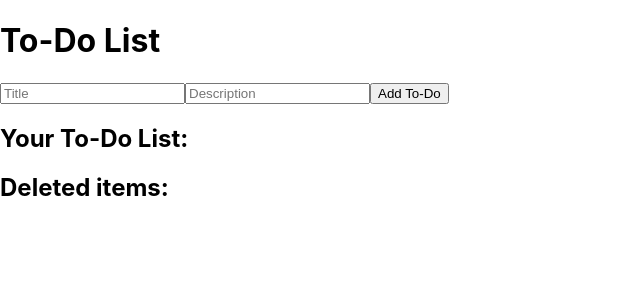
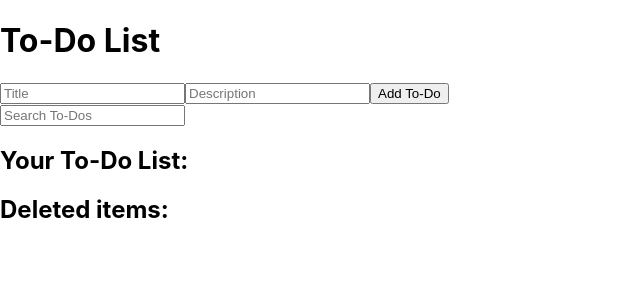
Before and after one commit to tijana333/react-app, a React (Create React App) app: page / in a window 1280 px wide. Shown: the top 300 px of the page, without its empty margins (0-640 px from the left). Built offline with nearby package versions, Linux system fonts and the light colour scheme.

Commit message:
TDL-3: Updated search options

```diff
--- a/src/App.js
+++ b/src/App.js
@@ -9,6 +9,7 @@ function App() {
     description: "",
   });
 
+  const [searchQuery, setSearchQuery] = useState("");
   const addTodo = (newTodo) => {
     const todoToAdd = { id: Date.now(), ...newTodo };
     setTodos((prev) => [...prev, newTodo]);
@@ -24,7 +25,7 @@ function App() {
 
   // azuriranje
 
-  const updateTodo = (id, updatedContent) => {
+  const updateTodo = (id) => {
     setTodos((prev) =>
       prev.map((todo) =>
         todo.id === id
@@ -63,10 +64,13 @@ function App() {
     setNewTodo({ title: "", description: "" });
   };
 
+  const filteredTodos = [...todos, ...deletedTodos].filter((todo) =>
+    todo.title.toLowerCase().includes(searchQuery.toLowerCase())
+  );
+
   return (
     <div className="App">
       <h1>To-Do List</h1>
-
       <form onSubmit={handleSubmit}>
         <input
           type="text"
@@ -88,6 +92,24 @@ function App() {
 
         <button type="submit">Add To-Do</button>
       </form>
+      <input
+        type="text"
+        placeholder="Search To-Dos"
+        value={searchQuery}
+        onChange={(e) => setSearchQuery(e.target.value)}
+      />
+      {/* Dinamicki predlozi */}
+      {searchQuery && (
+        <ul>
+          {filteredTodos.map((todo, index) => (
+            <li key={index}>
+              {todo.title} - {todo.description}
+              {""}
+              {todos.includes(todo) ? "(Active)" : "(Deleted)"}
+            </li>
+          ))}
+        </ul>
+      )}
       <h2>Your To-Do List:</h2>
       <ul>
         {todos.map((todo, index) => (
@@ -99,7 +121,6 @@ function App() {
           </li>
         ))}
       </ul>
-
       {currentTodo && (
         <form onSubmit={handleUpdateSubmit}>
           <input
@@ -121,7 +142,6 @@ function App() {
           <button type="submit">Update </button>
         </form>
       )}
-
       <h2>Deleted items: </h2>
       <ul>
         {deletedTodos.map((todo) => (
```
